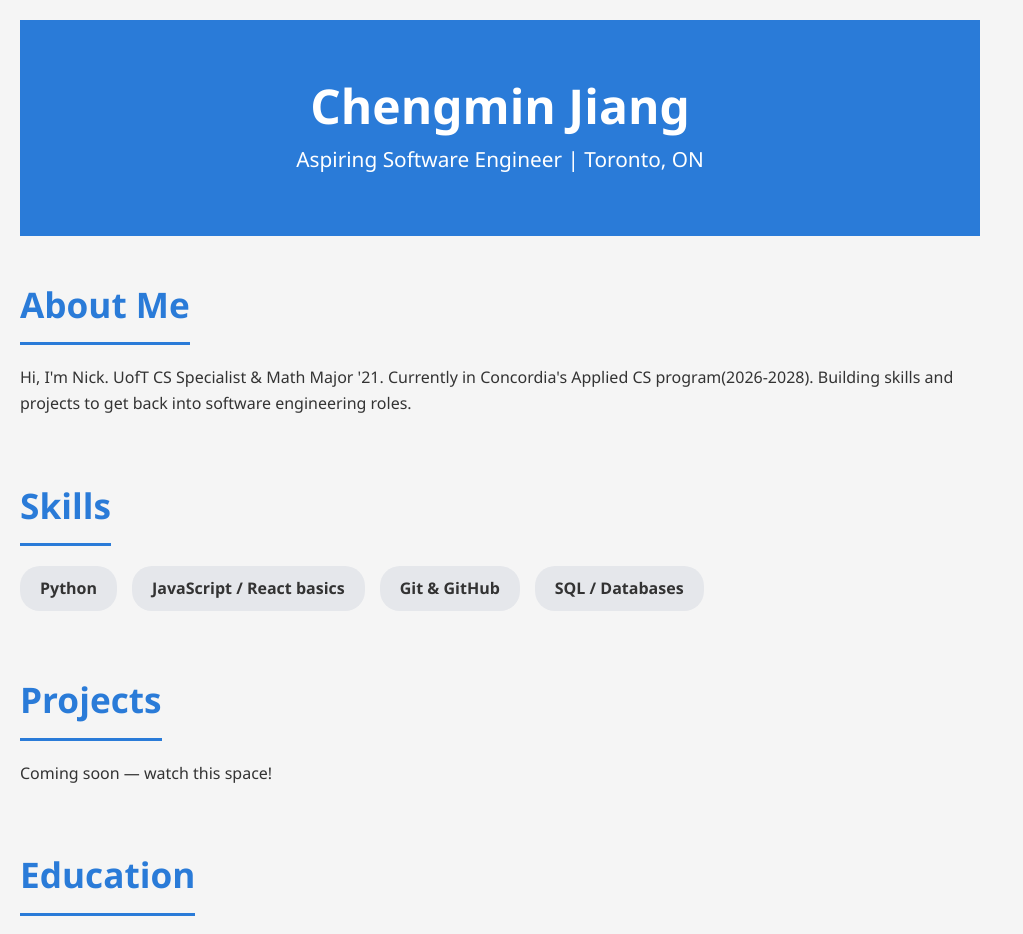
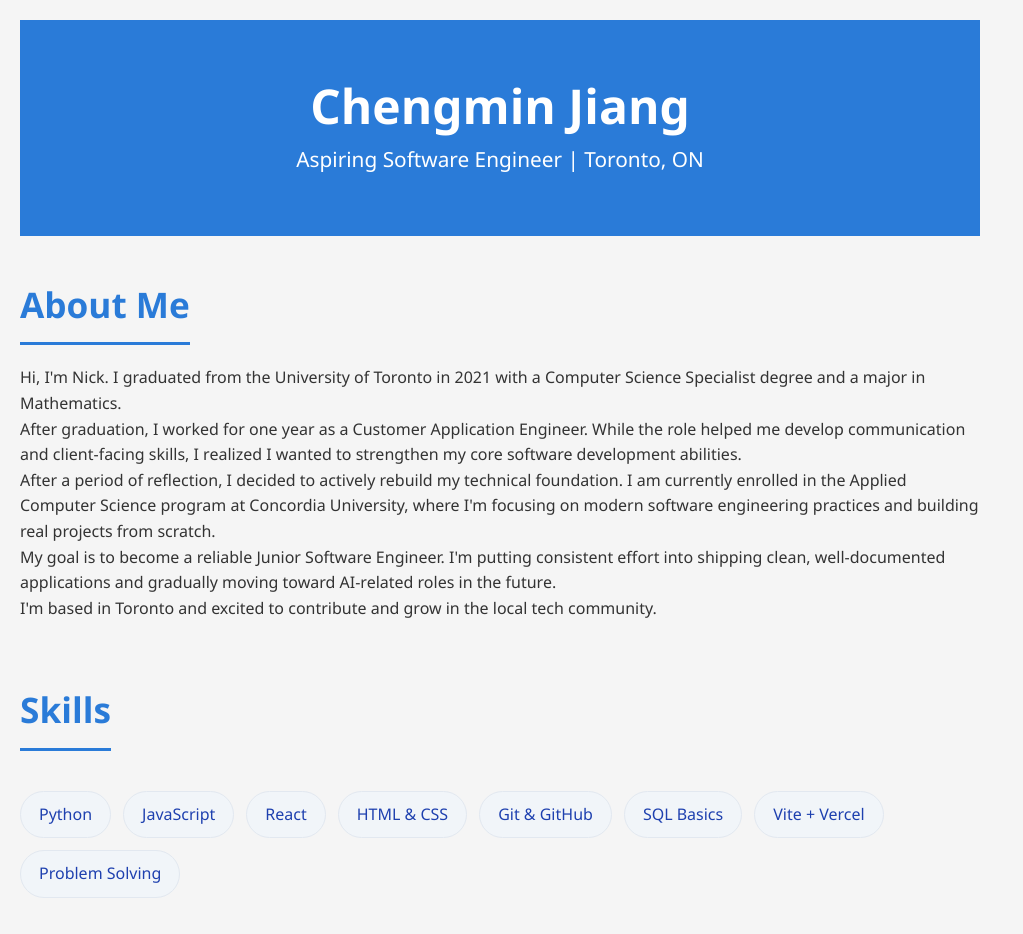
Before and after one commit to Nick991225/portfolio, a React (Vite) app: page / in a window 1280 px wide. Shown: the top 934 px of the page, without its empty margins (0-1023 px from the left). Built offline with nearby package versions, Linux system fonts and the light colour scheme.

Commit message:
project section on main page

```diff
--- a/src/App.css
+++ b/src/App.css
@@ -109,3 +109,26 @@ ul li {
     padding: 15px;
   }
 }
+
+.skills-grid {
+  display: flex;
+  flex-wrap: wrap;
+  gap: 12px;
+  margin-top: 20px;
+}
+
+.skill-card {
+  background-color: #f1f5f9;
+  color: #1e40af;
+  padding: 10px 18px;
+  border-radius: 9999px;   /* makes it pill-shaped */
+  font-weight: 500;
+  transition: all 0.3s ease;
+  border: 1px solid #e2e8f0;
+}
+
+.skill-card:hover {
+  background-color: #dbeafe;
+  transform: translateY(-2px);
+  border-color: #3b82f6;
+}
--- a/src/App.jsx
+++ b/src/App.jsx
@@ -10,17 +10,27 @@ function App() {
       <main>
         <section>
           <h2>About Me</h2>
-          <p>Hi, I'm Nick. UofT CS Specialist & Math Major '21. Currently in Concordia's Applied CS program(2026-2028). Building skills and projects to get back into software engineering roles.</p>
-          {/* Comments Section */}
+          <p> Hi, I'm Nick. I graduated from the University of Toronto in 2021 with a Computer Science Specialist degree and a major in Mathematics. </p>
+          <p> After graduation, I worked for one year as a Customer Application Engineer. While the role helped me develop communication and client-facing skills,
+             I realized I wanted to strengthen my core software development abilities. </p>
+          <p> After a period of reflection, I decided to actively rebuild my technical foundation.
+             I am currently enrolled in the Applied Computer Science program at Concordia University, where I'm focusing on modern software engineering practices and building real projects from scratch. </p>
+          <p> My goal is to become a reliable Junior Software Engineer.
+             I'm putting consistent effort into shipping clean, well-documented applications and gradually moving toward AI-related roles in the future. </p>
+          <p> I'm based in Toronto and excited to contribute and grow in the local tech community. </p>
         </section>
-        <section>
+        <section id="skills" className="section">
           <h2>Skills</h2>
-        <ul>
-          <li>Python</li>
-          <li>JavaScript / React basics</li>
-          <li>Git & GitHub</li>
-          <li>SQL / Databases</li>
-        </ul>
+          <div className="skills-grid">
+            <div className="skill-card">Python</div>
+            <div className="skill-card">JavaScript</div>
+            <div className="skill-card">React</div>
+            <div className="skill-card">HTML & CSS</div>
+            <div className="skill-card">Git & GitHub</div>
+            <div className="skill-card">SQL Basics</div>
+            <div className="skill-card">Vite + Vercel</div>
+            <div className="skill-card">Problem Solving</div>
+          </div>
         </section>
         <section>
           <h2>Projects</h2>
```
Lines whose indentation alone changed are shown as unchanged.
